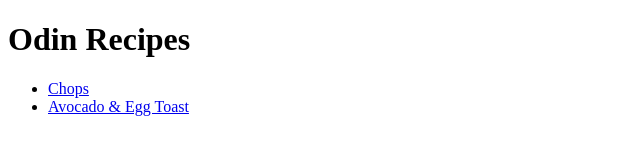
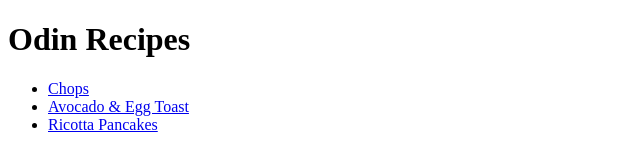
Before and after one commit to Chingorita/odin-recipes, a plain HTML site: page index.html in a window 1280 px wide. Shown: the whole page, without its empty margins (0-640 px from the left). Drawn offline with Linux system fonts and the light colour scheme.

Commit message:
Add link to pancake recipe

```diff
--- a/index.html
+++ b/index.html
@@ -9,6 +9,7 @@
         <ul>
             <li><a href="./recipes/chops.html" alt="Chops">Chops</a></li>
             <li><a href="./recipes/toast.html" alt="Toast">Avocado & Egg Toast</a></li>
+            <li><a href="./recipes/pancakes.html" alt="Pancakes">Ricotta Pancakes</a></li>
         </ul>
     </body>
 </html>
```
